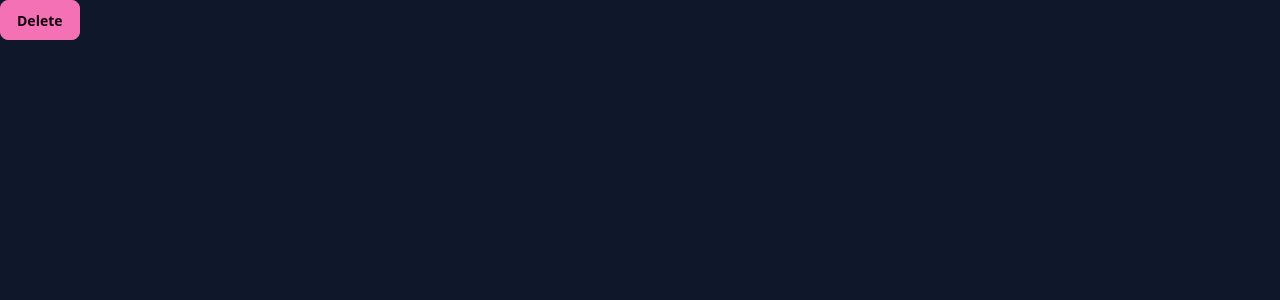
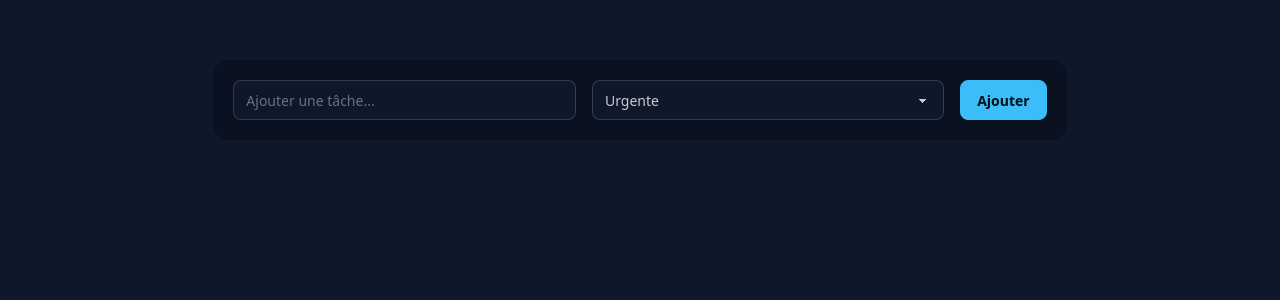
Before and after one commit to eje019/ToDoList-react, a React (Vite) app: page / in a window 1280 px wide. Shown: the top 300 px of the page. Built offline with nearby package versions, Linux system fonts and the light colour scheme.

Commit message:
Ajout du formulaire

```diff
--- a/src/App.tsx
+++ b/src/App.tsx
@@ -1,7 +1,29 @@
+type priorite = "Urgente" | "Moyenne" | "Basse";
+
+type Todo = {
+  id: number;
+  text: string;
+  priority: priorite;
+};
+
 function App() {
   return (
-    <div className="">
-      <button className="btn btn-accent">Delete</button>
+    <div className="flex justify-center">
+      <div className="w-2/3 flex flex-col gap-4 my-15 bg-base-300 p-5 rounded-2xl">
+        <div className="flex gap-4">
+          <input
+            type="text"
+            className="input w-full"
+            placeholder="Ajouter une tâche..."
+          />
+          <select className="select w-full" id="">
+            <option value="Urgente">Urgente</option>
+            <option value="Moyenne">Moyenne</option>
+            <option value="Basse">Basse</option>
+          </select>
+          <button className="btn btn-primary">Ajouter</button>
+        </div>
+      </div>
     </div>
   );
 }
```
